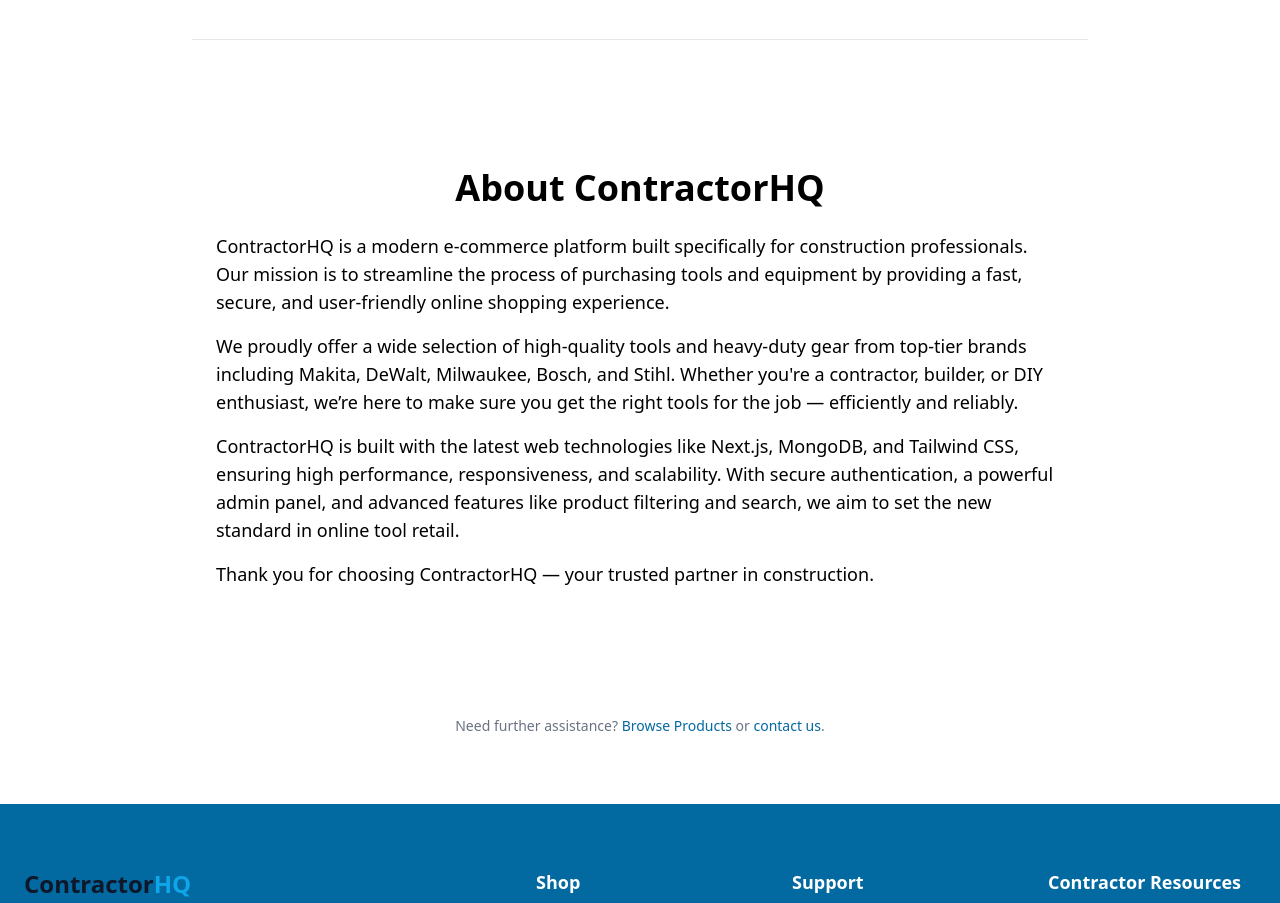
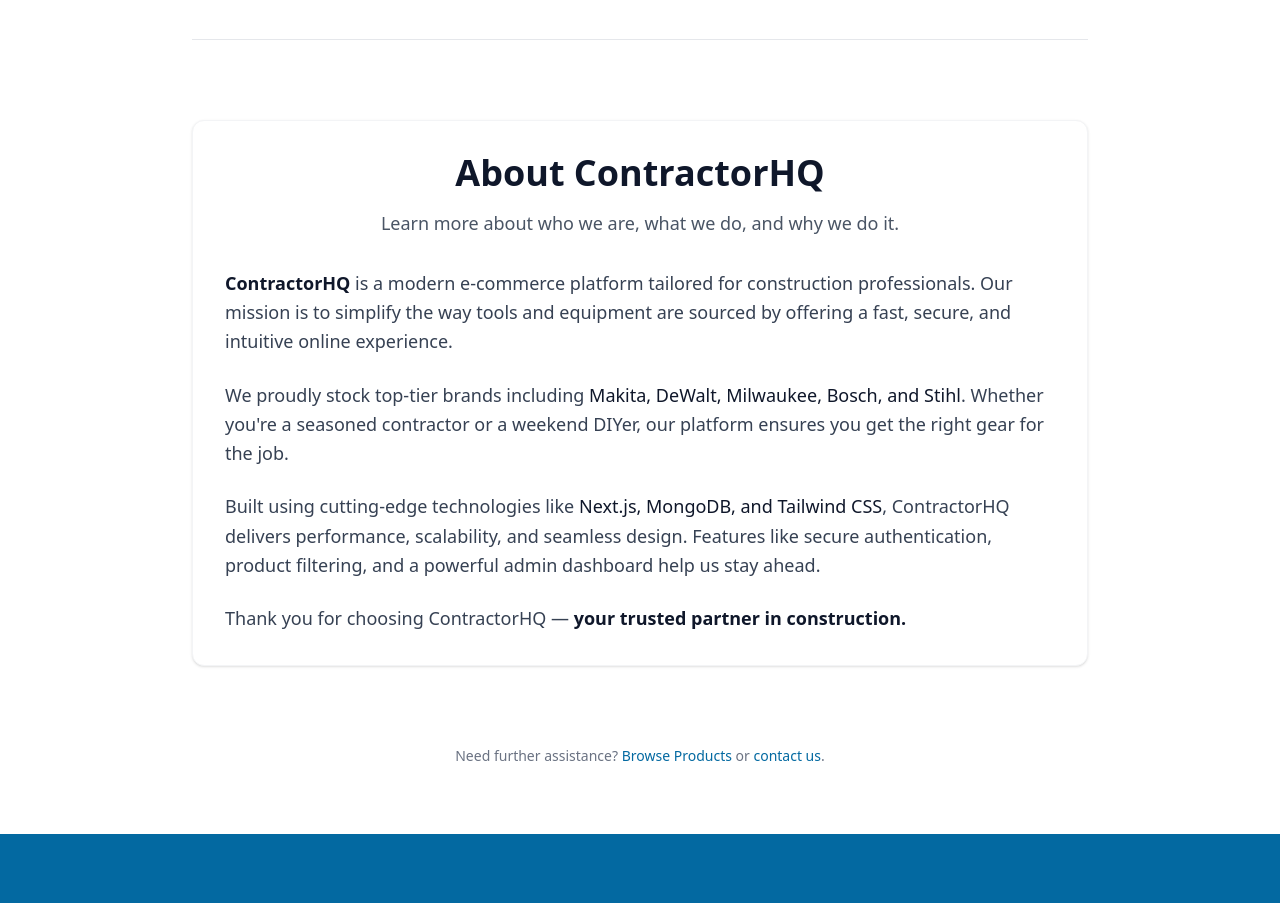
Before and after one commit to ErjonHashaniUBT/ContractorHQ, a Next.js app in the folder contractorhq/: page /support in a window 1280 px wide. Shown: the part 2620-3523 px from the top of the page. Built offline with nearby package versions, Linux system fonts and the light colour scheme; no server answers.

Commit message:
Update AboutUs.tsx

```diff
--- a/contractorhq/src/components/ui/AboutUs.tsx
+++ b/contractorhq/src/components/ui/AboutUs.tsx
@@ -1,41 +1,54 @@
-// app/about/page.tsx
+"use client";
 
 import React from "react";
 
 export default function AboutPage() {
   return (
-    <main className="max-w-4xl mx-auto px-6 py-12">
-      <h1 className="text-4xl font-bold mb-6 text-center">
+    <div className="bg-white p-8 rounded-xl shadow-sm border border-gray-100 max-w-4xl mx-auto my-12">
+      <div className="mb-8 text-center">
+        <h1 className="text-4xl font-bold text-dark mb-4">
           About ContractorHQ
         </h1>
+        <p className="text-gray-600 text-lg max-w-2xl mx-auto">
+          Learn more about who we are, what we do, and why we do it.
+        </p>
+      </div>
 
-      <p className="text-lg mb-4">
-        ContractorHQ is a modern e-commerce platform built specifically for
-        construction professionals. Our mission is to streamline the process of
-        purchasing tools and equipment by providing a fast, secure, and
-        user-friendly online shopping experience.
+      <div className="space-y-6 text-gray-700 text-lg leading-relaxed">
+        <p>
+          <span className="font-semibold text-dark">ContractorHQ</span> is a
+          modern e-commerce platform tailored for construction professionals.
+          Our mission is to simplify the way tools and equipment are sourced by
+          offering a fast, secure, and intuitive online experience.
         </p>
 
-      <p className="text-lg mb-4">
-        We proudly offer a wide selection of high-quality tools and heavy-duty
-        gear from top-tier brands including Makita, DeWalt, Milwaukee, Bosch,
-        and Stihl. Whether you&apos;re a contractor, builder, or DIY enthusiast,
-        we’re here to make sure you get the right tools for the job —
-        efficiently and reliably.
+        <p>
+          We proudly stock top-tier brands including{" "}
+          <span className="font-medium text-dark">
+            Makita, DeWalt, Milwaukee, Bosch, and Stihl
+          </span>
+          . Whether you&apos;re a seasoned contractor or a weekend DIYer, our
+          platform ensures you get the right gear for the job.
         </p>
 
-      <p className="text-lg mb-4">
-        ContractorHQ is built with the latest web technologies like Next.js,
-        MongoDB, and Tailwind CSS, ensuring high performance, responsiveness,
-        and scalability. With secure authentication, a powerful admin panel, and
-        advanced features like product filtering and search, we aim to set the
-        new standard in online tool retail.
+        <p>
+          Built using cutting-edge technologies like{" "}
+          <span className="text-dark font-medium">
+            Next.js, MongoDB, and Tailwind CSS
+          </span>
+          , ContractorHQ delivers performance, scalability, and seamless design.
+          Features like secure authentication, product filtering, and a powerful
+          admin dashboard help us stay ahead.
         </p>
 
-      <p className="text-lg">
-        Thank you for choosing ContractorHQ — your trusted partner in
-        construction.
+        <p>
+          Thank you for choosing ContractorHQ —
+          <span className="font-semibold text-dark">
+            {" "}
+            your trusted partner in construction.
+          </span>
         </p>
-    </main>
+      </div>
+    </div>
   );
 }
```
Lines whose indentation alone changed are shown as unchanged.
